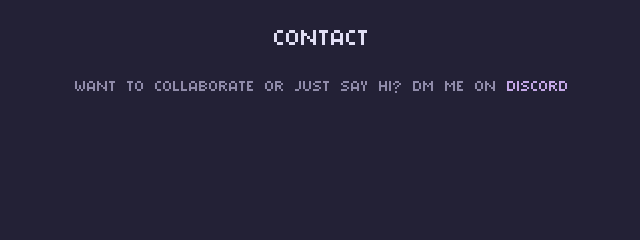
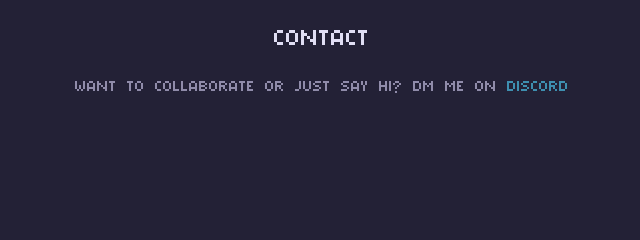
Before and after one commit to nederliver/Portfolio, a plain HTML site: page contact.html in a window 1280 px wide. Shown: the part 344-584 px from the top of the page, 318-958 px from the left. Drawn offline with Linux system fonts and the light colour scheme.

Commit message:
small color corrections and now some buttons are unselecteble

```diff
--- a/contact.html
+++ b/contact.html
@@ -22,7 +22,7 @@
       Want to collaborate or just say hi? dm me on
       <a
         id="discord-copy"
-          class="discord-button"
+        class="discord-button unselectable"
         onclick="copyDiscord()"
       >
         discord
--- a/styles.css
+++ b/styles.css
@@ -56,6 +56,14 @@ html {
   scroll-behavior: smooth;
 }
 
+.unselectable {
+  cursor: pointer;
+  user-select: none;
+  -webkit-user-select: none;
+  -moz-user-select: none;
+  -ms-user-select: none;
+}
+
 body {
   background-color: var(--base);
   color: var(--subtitle);
@@ -100,8 +108,6 @@ body {
   line-height: 1;
   font-size: 2rem;
   font-family: "Minibyte";
-  background: none;
-  border: none;
   color: var(--text);
   padding: 0;
   cursor: pointer;
@@ -184,7 +190,7 @@ body {
 
 
 .discord-button {
-  color: var(--iris);
+  color: var(--pine);
   font-size: 2rem;
   cursor: pointer;
 }
```
Also changed, not shown: index.html (+1 -1 lines). Lines whose indentation alone changed are shown as unchanged.
